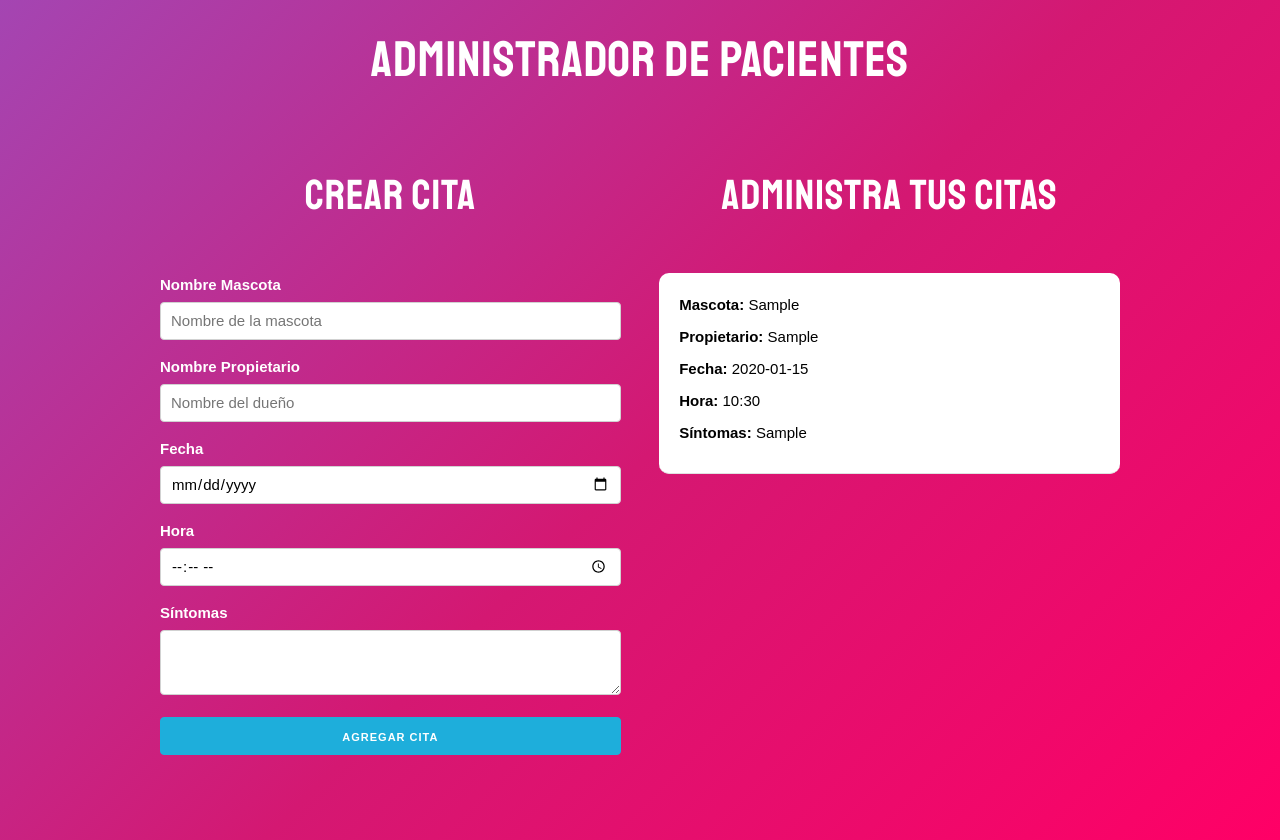
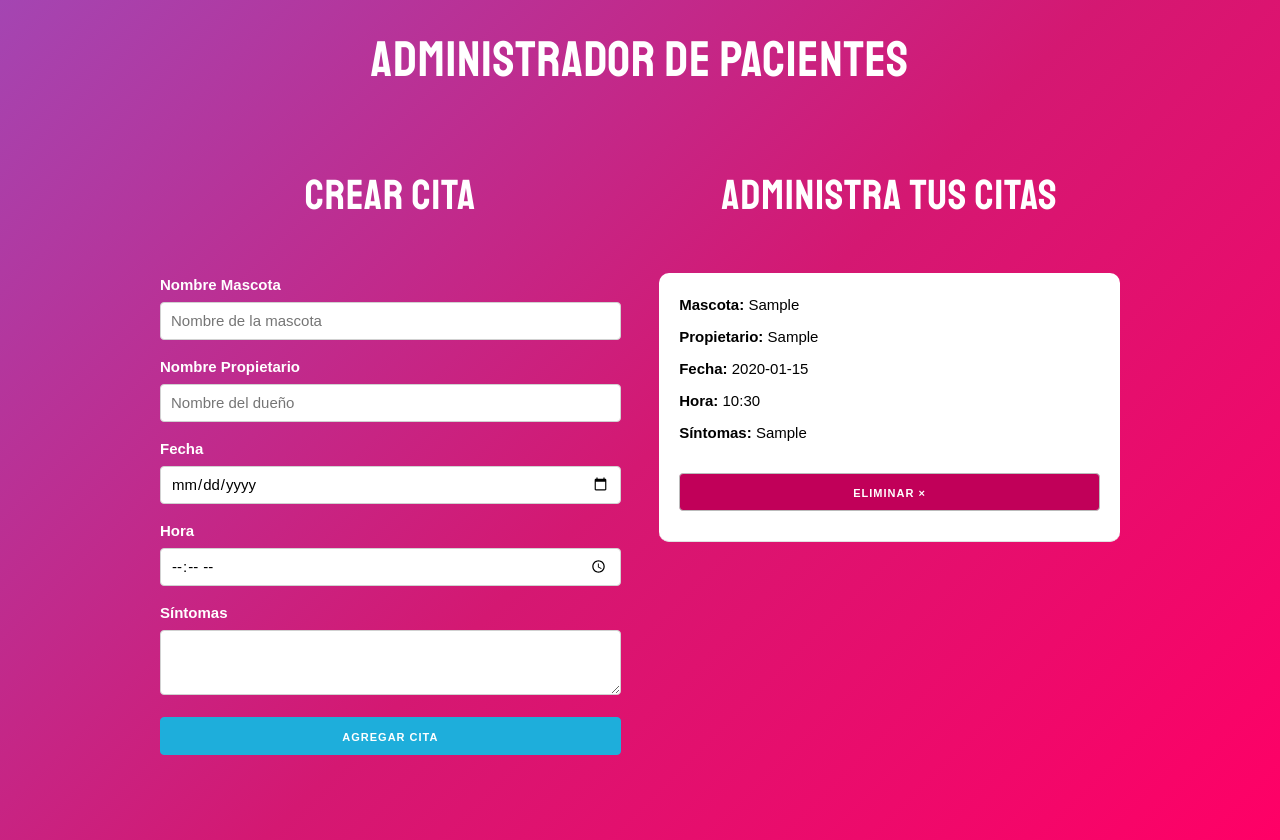
Before and after one commit to IgnacioGarciaReyna/citas, a React (Create React App) app: page / in a window 1280 px wide. Both pictures are taken after typing "Sample", "Sample", "2020-01-15", "10:30", "Sample" into the empty fields and a click on the button "AGREGAR CITA". Built offline with nearby package versions, Linux system fonts and the light colour scheme.

Commit message:
Se agregó button eliminarCitas

```diff
--- a/src/App.js
+++ b/src/App.js
@@ -6,12 +6,18 @@
   //Arreglo de citas
   const [citas, guardarCitas] = useState([]);
 
-
   const crearCita = (cita) => {
     //Función que modifica el state
-    guardarCitas([
-      ...citas, cita
-    ])
+    guardarCitas([...citas, cita]);
+  };
+
+  //Función que elimina una cita por su id
+  const eliminarCita = (id) => {
+    //Creamos un nuevo arreglo
+    //Cuando usamos filter pasan los elementos que cumplan la condición, en este caso queremos mantener a todos los que tengan un id distinto al que queremos eliminar.
+    const nuevasCitas = citas.filter((cita) => cita.id !== id);
+    //Como nuevasCitas ya es un arreglo, no necesitas los corchetes como antes cuando guardabas una cita sola.
+    guardarCitas(nuevasCitas);
   };
 
   return (
@@ -20,21 +26,14 @@
       <div className="container">
         <div className="row">
           <div className="one-half column">
-            <Formulario
-              crearCita={crearCita}
-            />
+            <Formulario crearCita={crearCita} />
           </div>
           <div className="one-half column">
             <h2>Administra tus citas</h2>
-            {/* Vamos a utilizar un map para recorrer el array de citas. No se utiliza el forEach.
-            Cada cita del array se la pasamos entre llaves.
-            Recordar siempre que se itera de esta forma debemos pasarle un key, en este caso es el cita.id.
-            */}
-            {citas.map(cita => (
-              <Cita
-                key={cita.id}
-                cita={cita}
-              />
+            {/* Le pasamos la función eliminarCita
+             */}
+            {citas.map((cita) => (
+              <Cita key={cita.id} cita={cita} eliminarCita={eliminarCita} />
             ))}
           </div>
         </div>
--- a/src/components/Cita.js
+++ b/src/components/Cita.js
@@ -1,13 +1,22 @@
 import React from 'react';
 
-//Extraemos la cita completa con destructuring
-const Cita = ({cita}) => (
+//Extraemos eliminarCita con destructuring
+const Cita = ({cita, eliminarCita}) => (
     <div className='cita'>
         <p>Mascota: <span>{cita.mascota}</span> </p>
         <p>Propietario: <span>{cita.propietario}</span> </p>
         <p>Fecha: <span>{cita.fecha}</span> </p>
         <p>Hora: <span>{cita.hora}</span> </p>
         <p>Síntomas: <span>{cita.sintomas}</span> </p>
+
+        {/* Button para eliminar cita.
+            El onClick lo debemos crear desde App.js porque es donde tenemos todas las citas. En este componente cada cita no tiene referencia de las otras citas, es mas complicado.
+
+            Es muy importante que eliminar cita no se llame como 'eliminarCita()' solamente porque estás mandando a llamar a la función, si no, como una arrow function para que espere a que suceda ese onClick.*/}
+        <button
+            className='button eliminar u-full-width'
+            onClick={ () => eliminarCita(cita.id)}
+        >Eliminar &times;</button>
     </div>
 );
 
```
